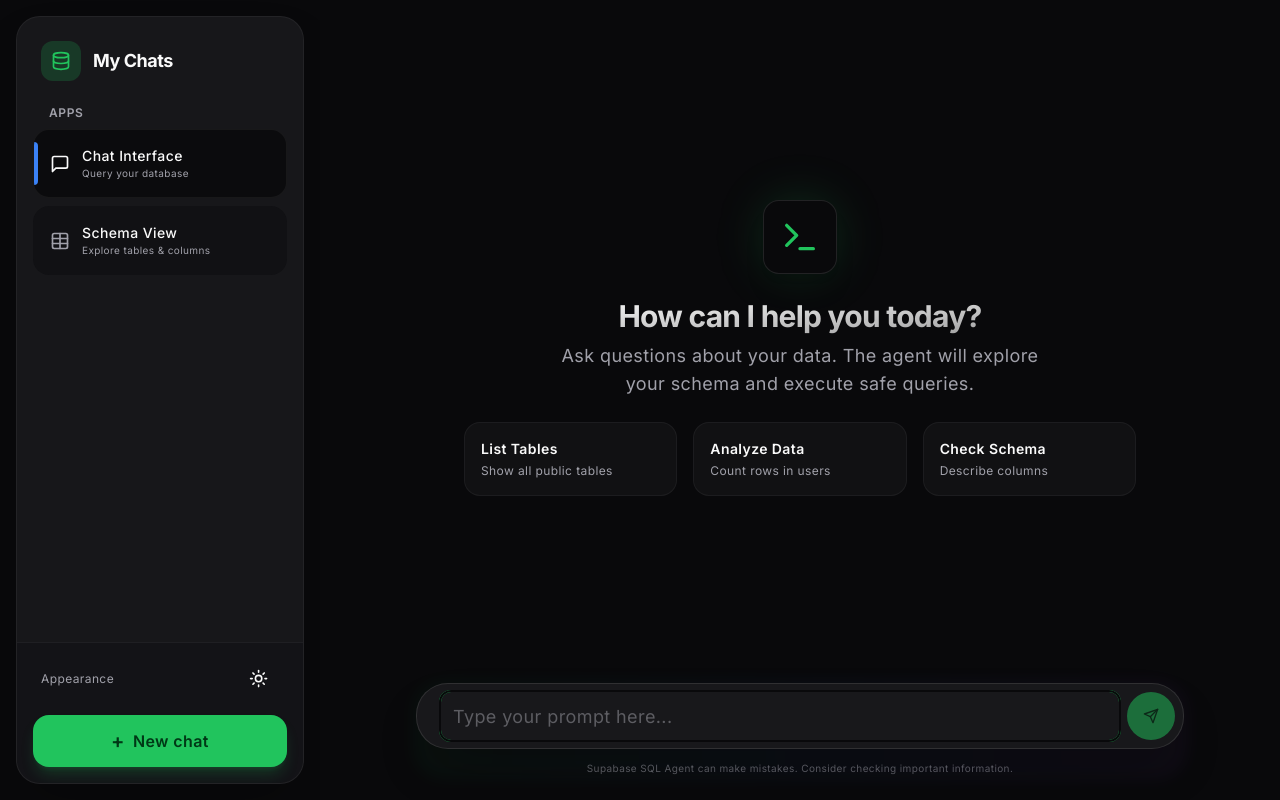
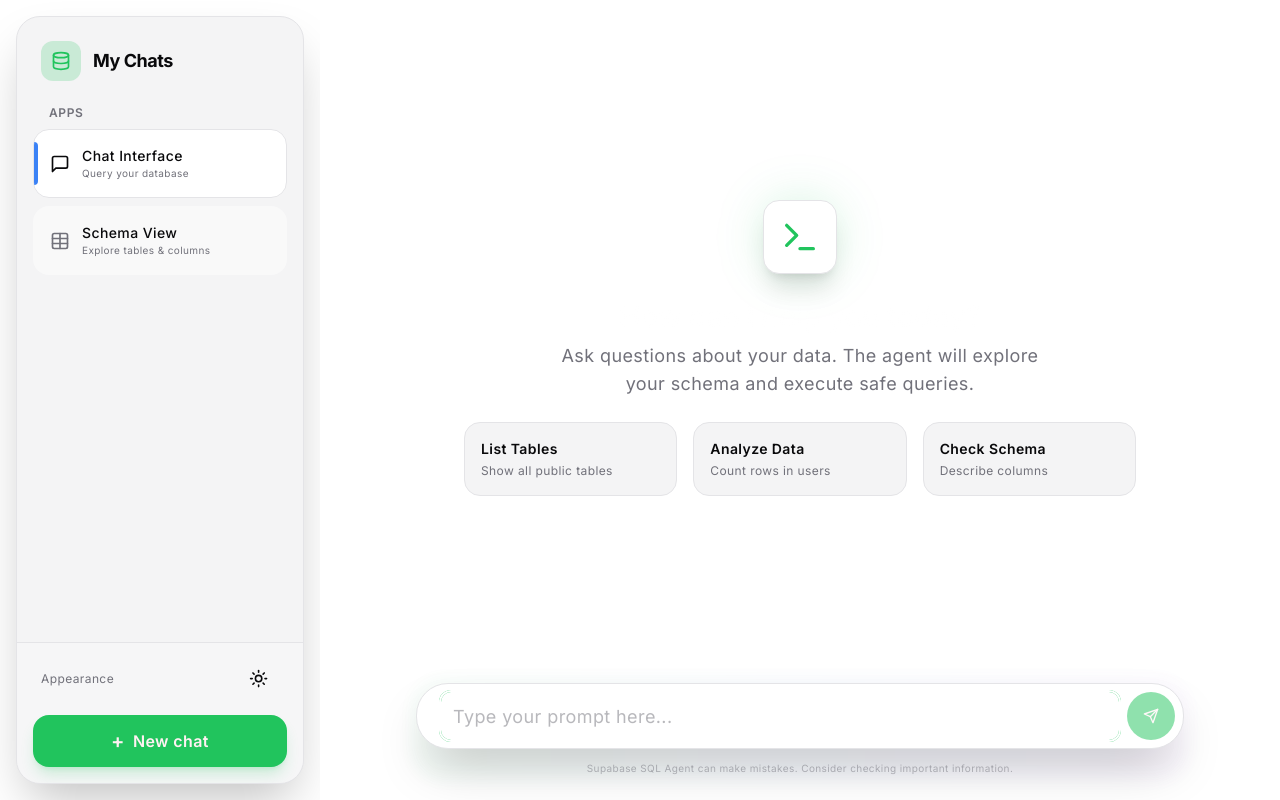
Before and after one commit to Martin082/mcp-supabase-agent, a Next.js app: page / in a window 1280 px wide. Built offline with nearby package versions, Linux system fonts and the light colour scheme.

Commit message:
feat: enable full light mode support and fix theme toggle

```diff
--- a/app/globals.css
+++ b/app/globals.css
@@ -4,47 +4,39 @@
 
 @layer base {
   :root {
-    /* Base Dark Theme (Default) */
-    --background: 240 10% 4%;
-    /* #09090b - Very dark */
-    --foreground: 0 0% 98%;
-    /* White text */
+    /* Light Theme */
+    --background: 0 0% 100%;
+    --foreground: 240 10% 3.9%;
 
-    --card: 240 10% 6%;
-    /* Slightly lighter than background */
-    --card-foreground: 0 0% 98%;
+    --card: 0 0% 100%;
+    --card-foreground: 240 10% 3.9%;
 
-    --popover: 240 10% 4%;
-    --popover-foreground: 0 0% 98%;
+    --popover: 0 0% 100%;
+    --popover-foreground: 240 10% 3.9%;
 
     --primary: 142 71% 45%;
-    /* Green accent #22c55e */
-    --primary-foreground: 144 100% 11%;
-    /* Dark green text on button */
+    --primary-foreground: 355.7 100% 97.3%;
 
-    --secondary: 240 4% 16%;
-    /* Dark gray for secondary elements */
-    --secondary-foreground: 0 0% 98%;
+    --secondary: 240 4.8% 95.9%;
+    --secondary-foreground: 240 5.9% 10%;
 
-    --muted: 240 4% 16%;
-    --muted-foreground: 240 5% 65%;
+    --muted: 240 4.8% 95.9%;
+    --muted-foreground: 240 3.8% 46.1%;
 
-    --accent: 240 4% 16%;
-    --accent-foreground: 0 0% 98%;
+    --accent: 240 4.8% 95.9%;
+    --accent-foreground: 240 5.9% 10%;
 
-    --destructive: 0 62.8% 30.6%;
+    --destructive: 0 84.2% 60.2%;
     --destructive-foreground: 0 0% 98%;
 
-    --border: 240 4% 16%;
-    --input: 240 4% 16%;
+    --border: 240 5.9% 90%;
+    --input: 240 5.9% 90%;
     --ring: 142 71% 45%;
-    /* Green ring */
 
     --radius: 0.75rem;
-    /* More rounded corners */
   }
 
-  /* Force dark mode colors even if system perception is light, or just keep them same */
+  /* Dark Theme */
   .dark {
     --background: 240 10% 4%;
     --foreground: 0 0% 98%;
--- a/app/page.tsx
+++ b/app/page.tsx
@@ -41,7 +41,7 @@ export default function Chat() {
                     <div className="flex flex-col items-center justify-center h-full text-center space-y-6 animate-in fade-in zoom-in duration-500">
                         <div className="relative">
                             <div className="absolute inset-0 bg-primary/20 blur-xl rounded-full" />
-                            <div className="relative bg-background p-4 rounded-2xl border border-white/10 shadow-xl">
+                            <div className="relative bg-card p-4 rounded-2xl border border-border shadow-xl">
                                 <Terminal className="w-10 h-10 text-primary" />
                             </div>
                         </div>
@@ -61,7 +61,7 @@ export default function Chat() {
                                 { title: "Analyze Data", desc: "Count rows in users" },
                                 { title: "Check Schema", desc: "Describe columns" }
                             ].map((item, i) => (
-                                <button key={i} onClick={() => handleInputChange({ target: { value: item.title } } as any)} className="p-4 rounded-2xl bg-secondary/30 hover:bg-secondary/60 border border-white/5 text-left transition-all hover:scale-[1.02] group">
+                                <button key={i} onClick={() => handleInputChange({ target: { value: item.title } } as any)} className="p-4 rounded-2xl bg-secondary hover:bg-muted border border-border text-left transition-all hover:scale-[1.02] group">
                                     <span className="block font-semibold text-sm mb-1 group-hover:text-primary transition-colors">{item.title}</span>
                                     <span className="block text-xs text-muted-foreground">{item.desc}</span>
                                 </button>
@@ -108,7 +108,7 @@ export default function Chat() {
                     {/* Glow effect */}
                     <div className="absolute -inset-1 bg-gradient-to-r from-primary/20 via-blue-500/20 to-purple-500/20 rounded-[2rem] blur opacity-20 group-hover:opacity-40 transition-opacity duration-500" />
 
-                    <form onSubmit={handleSubmit} className="relative flex items-center bg-zinc-900 border border-white/10 rounded-[2rem] shadow-2xl overflow-hidden p-2 pl-6">
+                    <form onSubmit={handleSubmit} className="relative flex items-center bg-card border border-border rounded-[2rem] shadow-2xl overflow-hidden p-2 pl-6">
                         <Input
                             value={input}
                             onChange={handleInputChange}
--- a/app/schema/page.tsx
+++ b/app/schema/page.tsx
@@ -51,9 +51,9 @@ export default async function SchemaPage() {
     const tableNames = Object.keys(tables).sort();
 
     return (
-        <div className="p-6 md:p-8 space-y-8 overflow-y-auto h-full bg-background/50">
+        <div className="p-6 md:p-8 space-y-8 overflow-y-auto h-full bg-background">
             {/* Header */}
-            <header className="flex items-start justify-between pb-6 border-b border-white/5">
+            <header className="flex items-start justify-between pb-6 border-b border-border">
                 <div className="space-y-2">
                     <h1 className="text-3xl font-bold tracking-tight bg-gradient-to-r from-white to-white/60 bg-clip-text text-transparent">
                         Database Schema
@@ -65,9 +65,9 @@ export default async function SchemaPage() {
                             <strong>Customers</strong>, <strong>Invoices</strong> (sales / purchases), and <strong>Employees</strong>.
                         </p>
                         <div className="flex flex-wrap gap-2 text-[10px] text-muted-foreground uppercase tracking-widest font-bold">
-                            <span className="px-2 py-1 bg-white/5 rounded-md border border-white/5">Analyze Sales</span>
-                            <span className="px-2 py-1 bg-white/5 rounded-md border border-white/5">Track Popularity</span>
-                            <span className="px-2 py-1 bg-white/5 rounded-md border border-white/5">Employee Metrics</span>
+                            <span className="px-2 py-1 bg-secondary rounded-md border border-border">Analyze Sales</span>
+                            <span className="px-2 py-1 bg-secondary rounded-md border border-border">Track Popularity</span>
+                            <span className="px-2 py-1 bg-secondary rounded-md border border-border">Employee Metrics</span>
                         </div>
                         <p className="text-xs text-muted-foreground italic">
                             Try asking: "Which artist has the most albums?", "Which customers bought the most music?", or "How much money was made last year?"
@@ -83,7 +83,7 @@ export default async function SchemaPage() {
             {/* Grid */}
             <div className="grid grid-cols-1 md:grid-cols-2 lg:grid-cols-3 xl:grid-cols-4 gap-6">
                 {tableNames.length === 0 ? (
-                    <div className="col-span-full flex flex-col items-center justify-center py-24 border border-dashed border-white/10 rounded-3xl bg-white/[0.02]">
+                    <div className="col-span-full flex flex-col items-center justify-center py-24 border border-dashed border-border rounded-3xl bg-secondary/50">
                         <div className="w-16 h-16 rounded-2xl bg-white/5 flex items-center justify-center mb-4">
                             <Database className="w-8 h-8 text-muted-foreground opacity-50" />
                         </div>
--- a/components/mobile-shell.tsx
+++ b/components/mobile-shell.tsx
@@ -18,7 +18,7 @@ export function MobileShell({ children }: { children: React.ReactNode }) {
 
             {/* Mobile Sidebar Overlay */}
             <div className={cn(
-                "fixed inset-0 z-50 bg-black/60 backdrop-blur-sm transition-opacity duration-300 md:hidden",
+                "fixed inset-0 z-50 bg-black/40 backdrop-blur-sm transition-opacity duration-300 md:hidden",
                 isOpen ? "opacity-100" : "opacity-0 pointer-events-none"
             )} onClick={() => setIsOpen(false)}>
                 <div className={cn(
@@ -40,7 +40,7 @@ export function MobileShell({ children }: { children: React.ReactNode }) {
             {/* Main Content */}
             <div className="flex-1 flex flex-col min-w-0 relative h-full overflow-hidden">
                 {/* Mobile Header Trigger */}
-                <header className="flex h-16 items-center border-b border-white/5 px-4 md:hidden shrink-0">
+                <header className="flex h-16 items-center border-b border-border px-4 md:hidden shrink-0">
                     <Button
                         variant="ghost"
                         size="icon"
--- a/components/sidebar.tsx
+++ b/components/sidebar.tsx
@@ -22,7 +22,7 @@ export function Sidebar() {
 
     return (
         <div className="h-full w-full">
-            <aside className="flex flex-col w-full h-full bg-secondary/50 rounded-3xl border border-white/5 overflow-hidden shadow-2xl">
+            <aside className="flex flex-col w-full h-full bg-secondary border border-border rounded-3xl overflow-hidden shadow-2xl">
                 {/* Sidebar Header */}
                 <div className="p-6 flex items-center justify-between">
                     <div className="flex items-center gap-3">
@@ -38,8 +38,8 @@ export function Sidebar() {
                     <div className="space-y-2">
                         <p className="text-xs font-semibold text-muted-foreground px-4 uppercase tracking-wider">Apps</p>
                         <Link href="/" className={cn(
-                            "group flex items-center gap-3 px-4 py-4 rounded-2xl transition-all duration-200 border border-transparent hover:border-white/5 relative overflow-hidden",
-                            pathname === "/" ? "bg-background/80 border-white/5" : "bg-background/40 hover:bg-background/80"
+                            "group flex items-center gap-3 px-4 py-4 rounded-2xl transition-all duration-200 border border-transparent hover:border-border relative overflow-hidden",
+                            pathname === "/" ? "bg-background border-border" : "bg-background/40 hover:bg-background/80"
                         )}>
                             <div className={cn(
                                 "w-1 absolute left-0 top-3 bottom-3 bg-blue-500 rounded-r-full transition-opacity",
@@ -55,8 +55,8 @@ export function Sidebar() {
                             </div>
                         </Link>
                         <Link href="/schema" className={cn(
-                            "group flex items-center gap-3 px-4 py-4 rounded-2xl transition-all duration-200 border border-transparent hover:border-white/5 relative overflow-hidden",
-                            pathname === "/schema" ? "bg-background/80 border-white/5" : "bg-background/40 hover:bg-background/80"
+                            "group flex items-center gap-3 px-4 py-4 rounded-2xl transition-all duration-200 border border-transparent hover:border-border relative overflow-hidden",
+                            pathname === "/schema" ? "bg-background border-border" : "bg-background/40 hover:bg-background/80"
                         )}>
                             <div className={cn(
                                 "w-1 absolute left-0 top-3 bottom-3 bg-purple-500 rounded-r-full transition-opacity",
@@ -75,7 +75,7 @@ export function Sidebar() {
                 </nav>
 
                 {/* Footer Controls */}
-                <div className="p-4 mt-auto border-t border-white/5 bg-background/20 space-y-4">
+                <div className="p-4 mt-auto border-t border-border bg-background/20 space-y-4">
                     <div className="flex items-center justify-between px-2">
                         <span className="text-xs text-muted-foreground">Appearance</span>
                         <ModeToggle />
```
